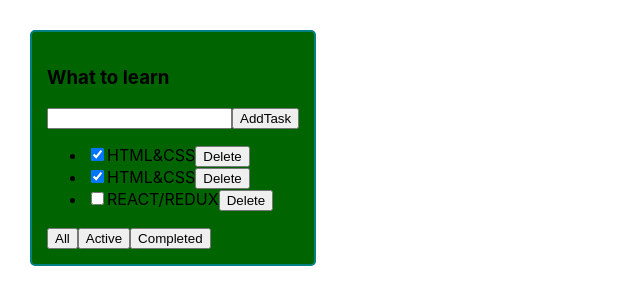
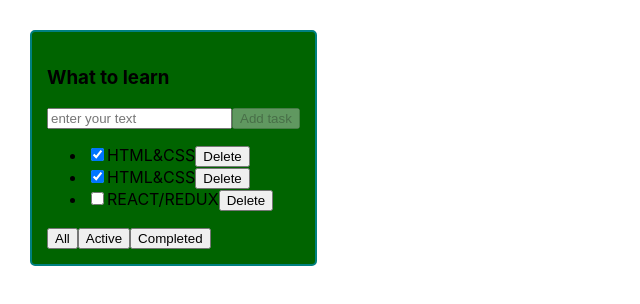
Before and after one commit to hunzah/Todo-List, a React (Create React App) app: page / in a window 1280 px wide. Shown: the top 304 px of the page, without its empty margins (0-640 px from the left). Built offline with nearby package versions, Linux system fonts and the light colour scheme.

Commit message:
code refactoring

```diff
--- a/src/TodoList.tsx
+++ b/src/TodoList.tsx
@@ -26,8 +26,12 @@ const TodoList = (props: TodoListPropsType) => {
     const onNewTitleChangeHandler = (e: ChangeEvent<HTMLInputElement>) => {
         (setNewTaskTitle(e.currentTarget.value))
     }
-    const onKeyPressHandler = (e: KeyboardEvent<HTMLInputElement>) => {
-        if (e.charCode === 13) {
+
+    const isAddTaskNotPossible = newTaskTitle.length === 0 || newTaskTitle.length > 15
+    const onKeyPressHandler =
+        isAddTaskNotPossible ? undefined
+            : (e: KeyboardEvent<HTMLInputElement>) => {
+                if (e.key === 'Enter') {
                     props.addTasks(newTaskTitle)
                     setNewTaskTitle('')
 
@@ -36,8 +40,10 @@ const TodoList = (props: TodoListPropsType) => {
     const onClickHandler = () => {
         props.addTasks(newTaskTitle)
         setNewTaskTitle('')
+    }
 
-    }
+    const titleTooLongWarning = newTaskTitle.length > 15 && <div>title should be shorter</div>
+
 
     const onClickAllHandler = () => props.changeFilter('all')
     const onClickActiveHandler = () => props.changeFilter('completed')
@@ -48,28 +54,33 @@ const TodoList = (props: TodoListPropsType) => {
         <div className="todolist">
             <h3>{props.title}</h3>
             <div>
-                <input value={newTaskTitle}
+                <input placeholder={'enter your text'}
+                       value={newTaskTitle}
                        onChange={onNewTitleChangeHandler}
-                       onKeyPress={onKeyPressHandler}/>
-                <button onClick={() => {
+                       onKeyDown={onKeyPressHandler}/>
+                <button
+                    disabled={isAddTaskNotPossible}
+                    onClick={() => {
                         onClickHandler()
-                }}>AddTask
+                    }}>Add task
                 </button>
+                {titleTooLongWarning}
             </div>
             <ul>
                 {
-                    props.tasks.map(t =>
-                        <li><input type="checkbox" checked={t.isDone}/>
+                    props.tasks.map(t => {
+                        const onClickRemoveHandler = () => props.removeTask(t.id)
+
+                        return (
+                            <li>
+                                <input type="checkbox" checked={t.isDone}/>
                                 <span>{t.title}</span>
-                            <button onClick={() => {
-                                {
-                                    props.removeTask(t.id)
-                                }
-                            }}>Delete
+                                <button
+                                    onClick={onClickRemoveHandler}>Delete
                                 </button>
-                        </li>)
-
-                }
+                            </li>
+                        )
+                    })}
 
             </ul>
             <div>
```
Lines whose indentation alone changed are shown as unchanged.
